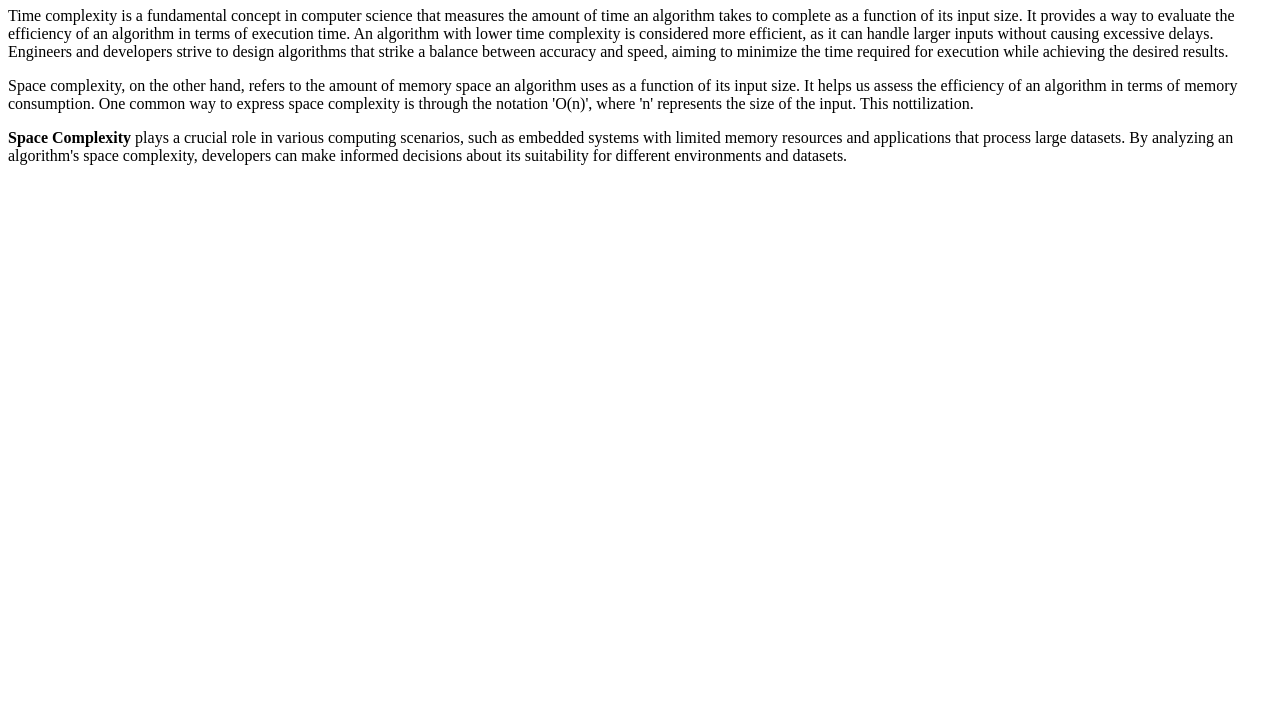
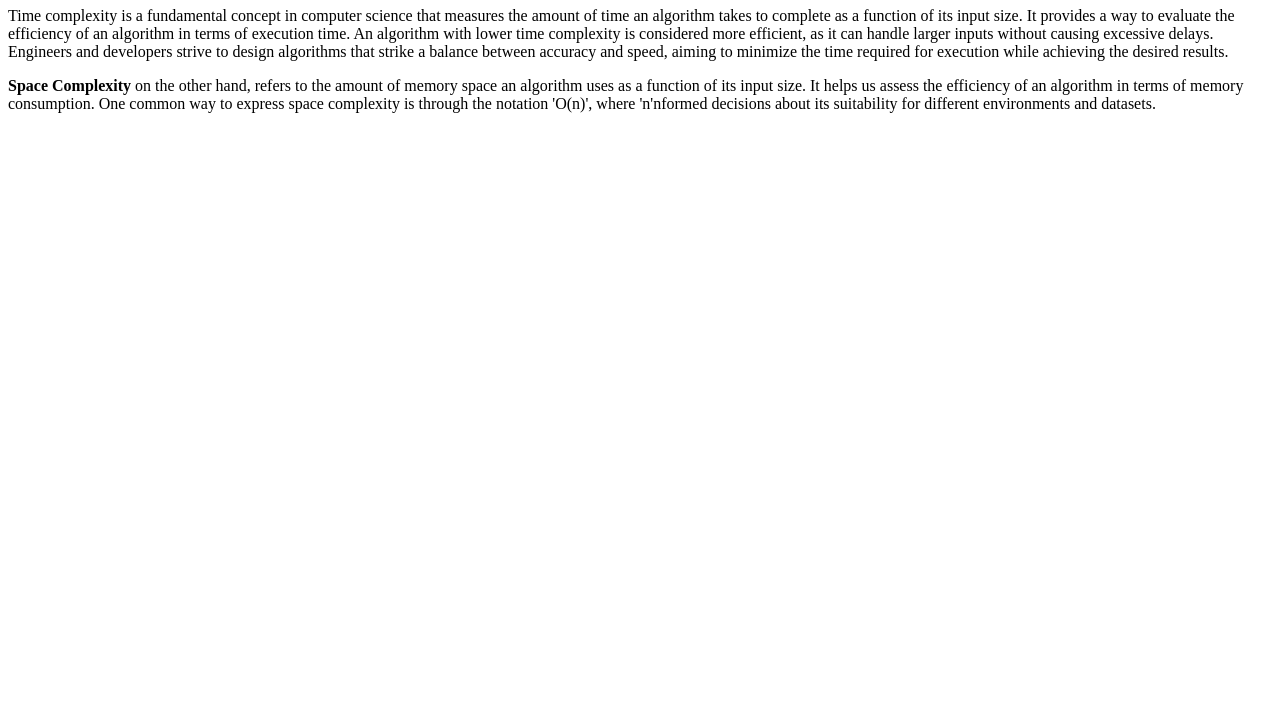
Before and after one commit to acciojob/time-and-space-complexity-Vgpatil2103, a website: page main.html in a window 1280 px wide. Shown: the part 73-800 px from the top of the page. Drawn offline with Linux system fonts and the light colour scheme.

Commit message:
created a submission

```diff
--- a/main.html
+++ b/main.html
@@ -10,8 +10,7 @@
 	<body>
     <h1>Exploring Time, Space, and Complexity</h1>
     <p>Time complexity is a fundamental concept in computer science that measures the amount of time an algorithm takes to complete as a function of its input size. It provides a way to evaluate the efficiency of an algorithm in terms of execution time. An algorithm with lower time complexity is considered more efficient, as it can handle larger inputs without causing excessive delays. Engineers and developers strive to design algorithms that strike a balance between accuracy and speed, aiming to minimize the time required for execution while achieving the desired results.</p>
-    <p>Space complexity, on the other hand, refers to the amount of memory space an algorithm uses as a function of its input size. It helps us assess the efficiency of an algorithm in terms of memory consumption. One common way to express space complexity is through the notation 'O(n)', where 'n' represents the size of the input. This nottilization.</p>
-    <p><b>Space Complexity</b> plays a crucial role in various computing scenarios, such as embedded systems with limited memory resources and applications that process large datasets. By analyzing an algorithm's space complexity, developers can make informed decisions about its suitability for different environments and datasets.</p>
+    <p><b>Space Complexity</b> on the other hand, refers to the amount of memory space an algorithm uses as a function of its input size. It helps us assess the efficiency of an algorithm in terms of memory consumption. One common way to express space complexity is through the notation 'O(n)', where 'n'nformed decisions about its suitability for different environments and datasets.
 </body>
     <script type="text/javascript" src="./script.js">
 </script>
```
